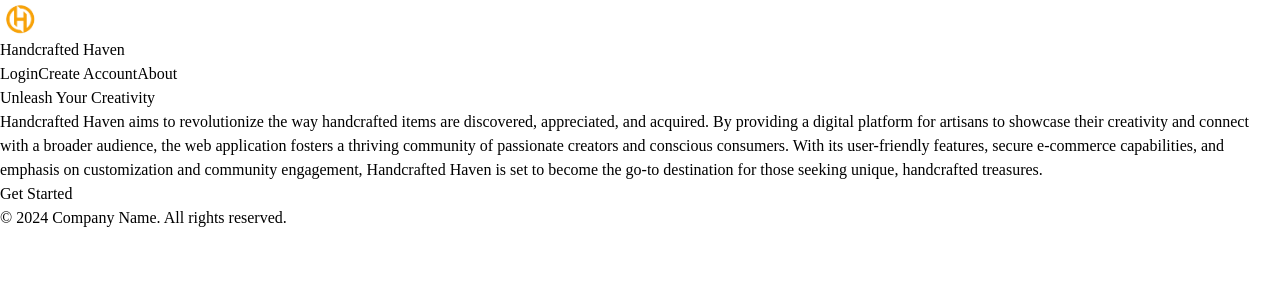
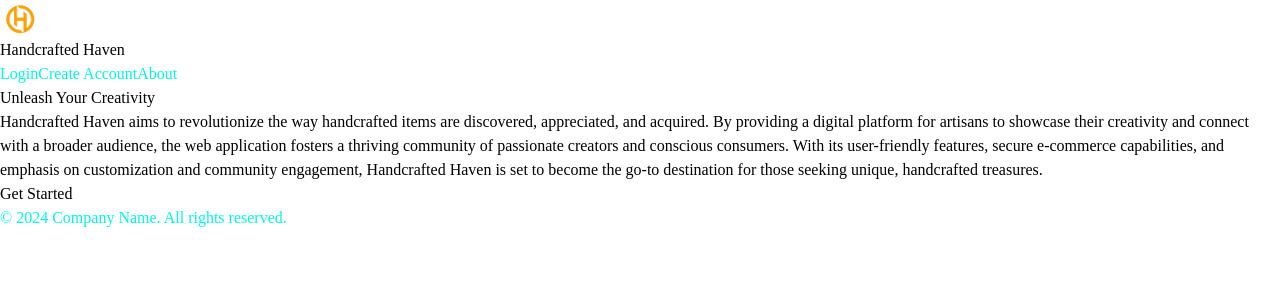
Before and after one commit to BrantBart/Handcrafted-Haven-Group-9, a Next.js app: page / in a window 1280 px wide. Shown: the top 300 px of the page. Built offline with nearby package versions, Linux system fonts and the light colour scheme; a web font is replaced by a local one.

Commit message:
added more updates to styling to battle contrast issues

```diff
--- a/src/app/globals.css
+++ b/src/app/globals.css
@@ -10,8 +10,8 @@
 
 @media (prefers-color-scheme: dark) {
   :root {
-    --rich-black: #001412ff;
-    --dark-cyan: #008f88ff;
+    --rich-black: #000000;
+    --dark-cyan: #00CCC2;
     --tea-green: #c0dfa1ff;
     --hunter-green: #3f6634ff;
     --pakistan-green: #0a330fff;
@@ -19,10 +19,41 @@
 }
 
 body {
-  color: var(--foreground);
+  color: var(--rich-black);
   background: var(--background);
   font-family: "Host Grotesk", serif;
   font-optical-sizing: auto;
   font-weight: 400;
   font-style: normal;
 }
+
+.about, footer{
+  color: var(--dark-cyan);
+  background-color: var(--pakistan-green);
+}
+
+.about a{
+  color: var(--dark-cyan)
+}
+
+.about a:hover{
+  background-color: var(--pakistan-green);
+}
+
+.nav{
+  color: var(--dark-cyan);
+  background-color: var(--pakistan-green);
+}
+
+.nav a{
+  color: #00F5E9;
+  text-decoration: none;
+}
+
+footer{
+  color: #00F5E9;
+}
+
+.logo-box{
+  background-color: var(--pakistan-green);
+}
--- a/src/app/page.tsx
+++ b/src/app/page.tsx
@@ -5,7 +5,7 @@
   return (
     <div className="min-h-screen p-8 flex flex-col">
       {/* Navigation Bar */}
-      <nav className="flex justify-between items-center p-4 border-b border-gray-300">
+      <nav className="flex justify-between items-center p-6 -mx-8 -my-8 nav">
         <div className="flex items-center gap-3">
           <Image src="/H_logo.png" alt="Company Logo" width={40} height={40} />
           <span className="text-xl font-semibold">Handcrafted Haven</span>
@@ -13,19 +13,19 @@
         <div className="flex gap-6">
           <Link
             href="/login"
-            className="text-sm font-medium text-blue-500 hover:text-blue-400 transition-colors"
+            className="text-sm font-medium hover:text-blue-500 transition-colors"
           >
             Login
           </Link>
           <Link
             href="/create-account"
-            className="text-sm font-medium text-blue-500 hover:text-blue-400 transition-colors"
+            className="text-sm font-medium hover:text-blue-500 transition-colors"
           >
             Create Account
           </Link>
           <Link
             href="/about"
-            className="text-sm font-medium text-blue-500 hover:text-blue-400 transition-colors"
+            className="text-sm font-medium hover:text-blue-500 transition-colors"
           >
             About
           </Link>
@@ -34,20 +34,35 @@
 
       {/* Main Content */}
       <main className="flex-grow flex flex-col items-center justify-center text-center">
-        <h1 className="text-3xl font-semibold mb-6">Unleash Your Creativity</h1>
-        <p className="text-lg text-gray-700 mb-6 max-w-2xl">
-        Handcrafted Haven aims to revolutionize the way handcrafted items are discovered, appreciated, and acquired. By providing a digital platform for artisans to showcase their creativity and connect with a broader audience, the web application fosters a thriving community of passionate creators and conscious consumers. With its user-friendly features, secure e-commerce capabilities, and emphasis on customization and community engagement, Handcrafted Haven is set to become the go-to destination for those seeking unique, handcrafted treasures.        </p>
-        <Link
-          href="/login"
-          className="flex items-center gap-2 rounded-lg bg-blue-500 px-6 py-3 text-sm font-medium text-white transition-colors hover:bg-blue-400"
-        >
-          Get Started
-        </Link>
+        <div className="about flex flex-col p-5 rounded-xl">
+          <h1 className="text-3xl font-semibold mb-6">
+            Unleash Your Creativity
+          </h1>
+          <p className="text-lg mb-6 max-w-2xl">
+            Handcrafted Haven aims to revolutionize the way handcrafted items
+            are discovered, appreciated, and acquired. By providing a digital
+            platform for artisans to showcase their creativity and connect with
+            a broader audience, the web application fosters a thriving community
+            of passionate creators and conscious consumers. With its
+            user-friendly features, secure e-commerce capabilities, and emphasis
+            on customization and community engagement, Handcrafted Haven is set
+            to become the go-to destination for those seeking unique,
+            handcrafted treasures.{" "}
+          </p>
+          <Link
+            href="/login"
+            className="grid self-center gap-2 rounded-lg bg-black px-6 py-3 text-sm font-medium text-white transition-colors"
+          >
+            Get Started
+          </Link>
+        </div>
       </main>
 
       {/* Footer */}
-      <footer className="p-4 text-center">
-        <p className="text-sm text-gray-600">© 2024 Company Name. All rights reserved.</p>
+      <footer className="p-4 text-center -mx-8 -my-8">
+        <p className="text-sm">
+          © 2024 Company Name. All rights reserved.
+        </p>
       </footer>
     </div>
   );
```
Also changed, not shown: src/app/login/page.tsx (+5 -3 lines), src/app/ui/login-form.tsx (+7 -7 lines).
